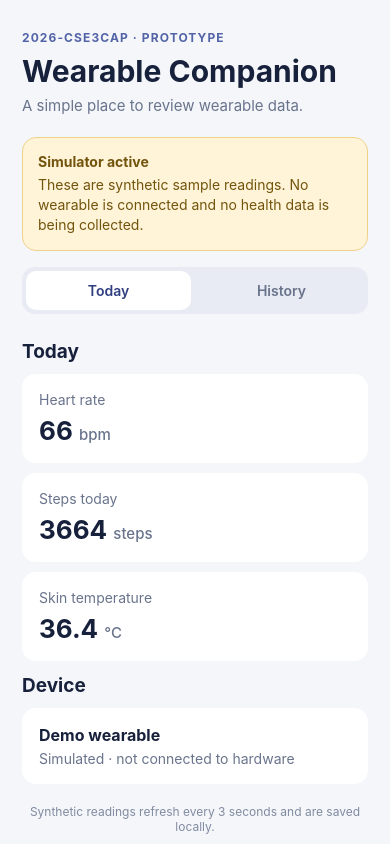
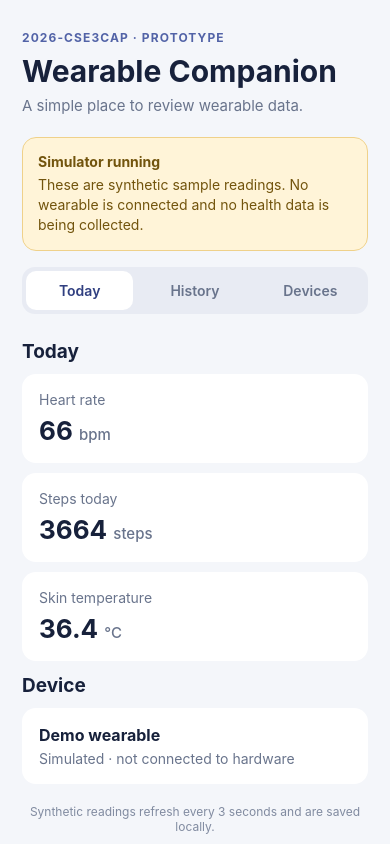
Before and after one commit to 22304516/wearable-companion, a React Native app: screen / in a window 390 px wide. Built offline with nearby package versions, Linux system fonts and the light colour scheme.

Commit message:
Add simulator device controls

```diff
--- a/App.tsx
+++ b/App.tsx
@@ -145,7 +145,8 @@ function TrendCard({
 export default function App() {
   const [readings, setReadings] = useState(makeSyntheticReadings());
   const [history, setHistory] = useState<HistoryEntry[]>([]);
-  const [screen, setScreen] = useState<'today' | 'history'>('today');
+  const [screen, setScreen] = useState<'today' | 'history' | 'devices'>('today');
+  const [simulatorRunning, setSimulatorRunning] = useState(true);
   const [historyLoaded, setHistoryLoaded] = useState(false);
   const [storageError, setStorageError] = useState(false);
   const historyRef = useRef<HistoryEntry[]>([]);
@@ -196,7 +197,7 @@ export default function App() {
   }, []);
 
   useEffect(() => {
-    if (!historyLoaded) return;
+    if (!historyLoaded || !simulatorRunning) return;
 
     const timer = setInterval(() => {
       const nextReadings = makeSyntheticReadings();
@@ -212,7 +213,7 @@ export default function App() {
     }, REFRESH_INTERVAL_MS);
 
     return () => clearInterval(timer);
-  }, [historyLoaded]);
+  }, [historyLoaded, simulatorRunning]);
 
   async function clearHistory() {
     historyRef.current = [];
@@ -233,7 +234,9 @@ export default function App() {
         <Text style={styles.subtitle}>A simple place to review wearable data.</Text>
 
         <View style={styles.notice}>
-          <Text style={styles.noticeTitle}>Simulator active</Text>
+          <Text style={styles.noticeTitle}>
+            {simulatorRunning ? 'Simulator running' : 'Simulator paused'}
+          </Text>
           <Text style={styles.noticeText}>
             These are synthetic sample readings. No wearable is connected and no health data is being collected.
           </Text>
@@ -250,6 +253,7 @@ export default function App() {
         <View style={styles.navigation} accessibilityRole="tablist">
           <NavigationButton label="Today" selected={screen === 'today'} onPress={() => setScreen('today')} />
           <NavigationButton label="History" selected={screen === 'history'} onPress={() => setScreen('history')} />
+          <NavigationButton label="Devices" selected={screen === 'devices'} onPress={() => setScreen('devices')} />
         </View>
 
         {screen === 'today' ? (
@@ -263,7 +267,7 @@ export default function App() {
             </View>
             <Text style={styles.footer}>Synthetic readings refresh every 3 seconds and are saved locally.</Text>
           </>
-        ) : (
+        ) : screen === 'history' ? (
           <>
             <View style={styles.historyHeading}>
               <View style={styles.historyHeadingCopy}>
@@ -303,6 +307,36 @@ export default function App() {
             )}
             <Text style={styles.footer}>Up to {MAX_HISTORY_ITEMS} samples are kept on this device.</Text>
           </>
+        ) : (
+          <>
+            <Text style={styles.section}>Device simulator</Text>
+            <View style={styles.deviceCard}>
+              <Text style={styles.deviceName}>Demo wearable</Text>
+              <Text style={styles.deviceStatus}>Simulator only · no hardware connection</Text>
+              <View style={styles.deviceDivider} />
+              <Text style={styles.controlLabel}>Sample generation</Text>
+              <Text style={styles.controlValue}>
+                {simulatorRunning ? 'Running · new sample every 3 seconds' : 'Paused · no new samples are being recorded'}
+              </Text>
+              <Pressable
+                accessibilityRole="button"
+                accessibilityLabel={simulatorRunning ? 'Pause synthetic sample generation' : 'Resume synthetic sample generation'}
+                onPress={() => setSimulatorRunning(running => !running)}
+                style={[styles.simulatorButton, simulatorRunning && styles.pauseButton]}
+              >
+                <Text style={styles.simulatorButtonText}>
+                  {simulatorRunning ? 'Pause sample generation' : 'Resume sample generation'}
+                </Text>
+              </Pressable>
+            </View>
+            <View style={styles.deviceNote}>
+              <Text style={styles.deviceNoteTitle}>What this control does</Text>
+              <Text style={styles.deviceNoteText}>
+                It pauses or resumes synthetic samples in this app. It does not scan for, pair with, or send commands to a real wearable.
+              </Text>
+            </View>
+            <Text style={styles.footer}>Sample history remains saved when generation is paused.</Text>
+          </>
         )}
       </ScrollView>
     </SafeAreaView>
@@ -331,8 +365,18 @@ const styles = StyleSheet.create({
   metricValue: { color: '#17213b', fontSize: 26, fontWeight: '700', marginTop: 7 },
   unit: { color: '#69748c', fontSize: 15, fontWeight: '500' },
   device: { backgroundColor: 'white', borderRadius: 14, padding: 17 },
+  deviceCard: { backgroundColor: 'white', borderRadius: 14, padding: 18 },
   deviceName: { color: '#17213b', fontSize: 16, fontWeight: '700' },
   deviceStatus: { color: '#69748c', marginTop: 5 },
+  deviceDivider: { height: 1, backgroundColor: '#e8ebf3', marginVertical: 17 },
+  controlLabel: { color: '#69748c', fontSize: 13, fontWeight: '600' },
+  controlValue: { color: '#17213b', fontSize: 15, lineHeight: 21, marginTop: 5 },
+  simulatorButton: { alignItems: 'center', backgroundColor: '#5263a7', borderRadius: 11, padding: 13, marginTop: 17 },
+  pauseButton: { backgroundColor: '#4d5a82' },
+  simulatorButtonText: { color: 'white', fontSize: 14, fontWeight: '700' },
+  deviceNote: { backgroundColor: '#eef1fa', borderRadius: 13, padding: 15, marginTop: 14 },
+  deviceNoteTitle: { color: '#303f80', fontSize: 14, fontWeight: '700', marginBottom: 5 },
+  deviceNoteText: { color: '#495577', fontSize: 13, lineHeight: 19 },
   historyHeading: { flexDirection: 'row', alignItems: 'center', justifyContent: 'space-between', marginBottom: 11 },
   historyHeadingCopy: { flex: 1 },
   historyCaption: { color: '#69748c', fontSize: 13, marginTop: -5 },
```
Also changed, not shown: 2 other files (tests, documents, lock files or other folders).
